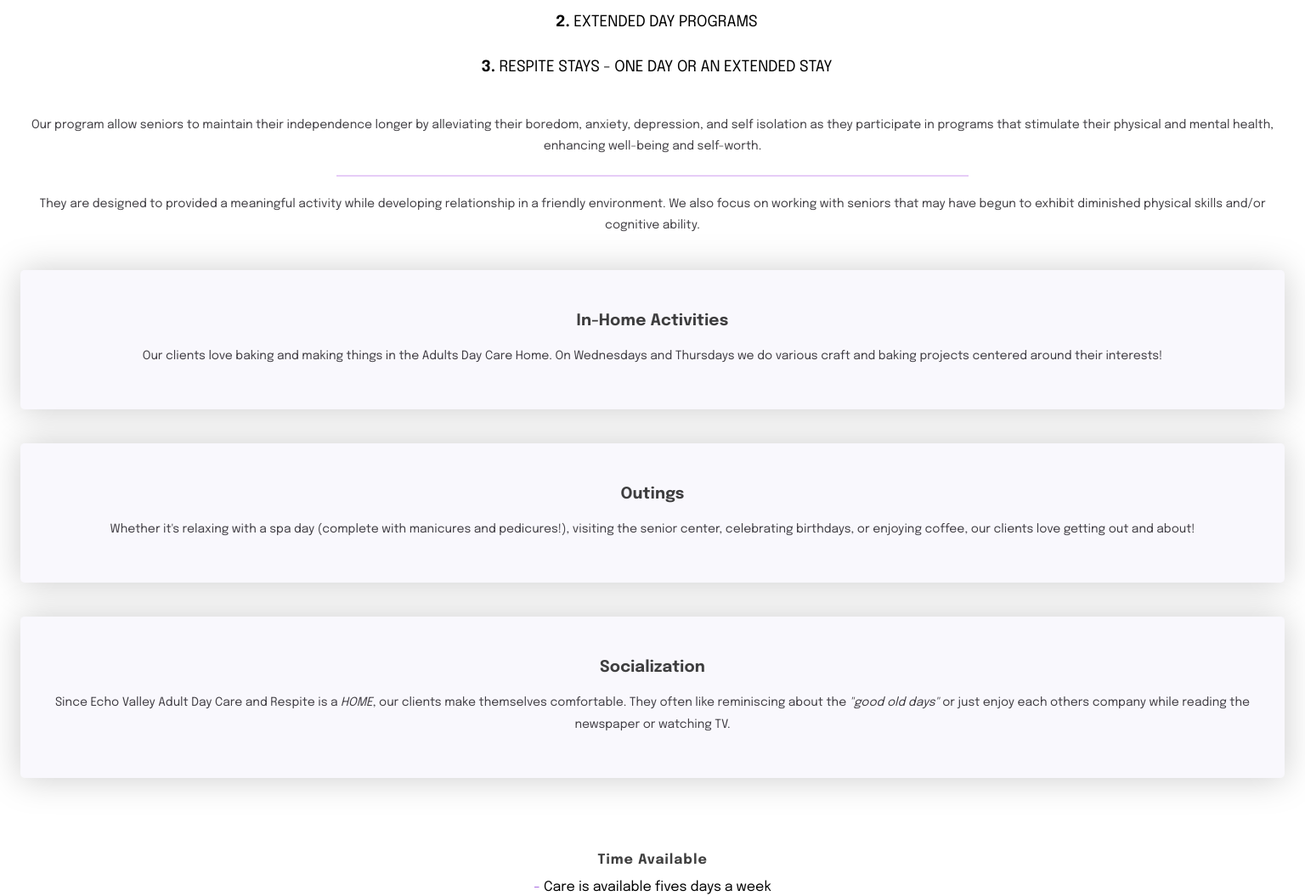
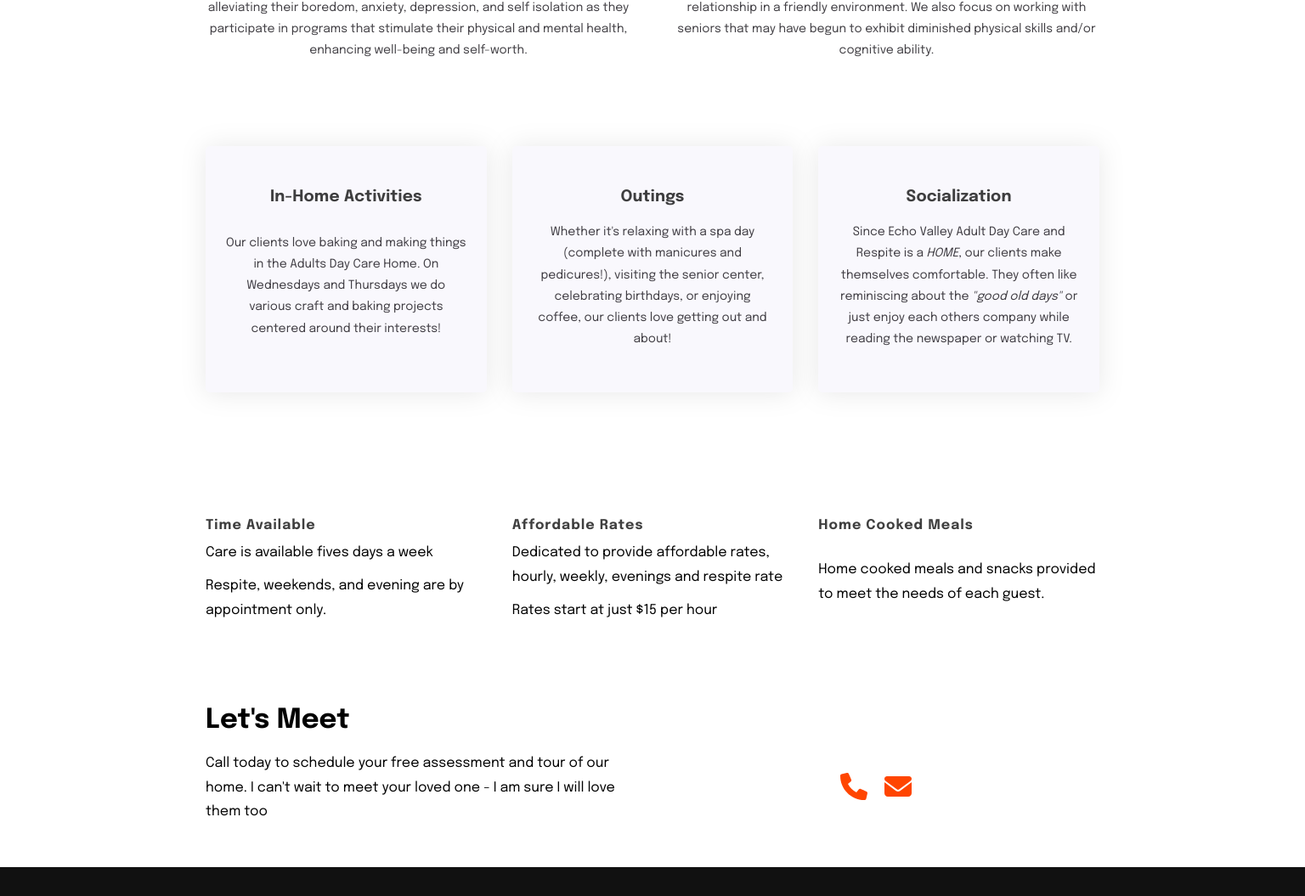
Before and after one commit to Nghuynh07/echovalley_daycare_and_respite, a website: page index.html in a window 1536 px wide. Shown: the part 1483-2538 px from the top of the page at 85% size. Drawn offline with Linux system fonts and the light colour scheme.

Commit message:
version 2

```diff
--- a/index.html
+++ b/index.html
@@ -82,6 +82,7 @@
               physical skills and/or cognitive ability.
             </p>
           </div>
+          <div class="activities__wrapper">
             <div class="activities">
               <h3 class="activities__heading">in-home activities</h3>
               <p class="services__text">
@@ -93,47 +94,42 @@
             <div class="activities">
               <h3 class="activities__heading">outings</h3>
               <p class="services__text">
-              Whether it's relaxing with a spa day (complete with manicures and
-              pedicures!), visiting the senior center, celebrating birthdays, or
-              enjoying coffee, our clients love getting out and about!
+                Whether it's relaxing with a spa day (complete with manicures
+                and pedicures!), visiting the senior center, celebrating
+                birthdays, or enjoying coffee, our clients love getting out and
+                about!
               </p>
             </div>
             <div class="activities">
               <h3 class="activities__heading">socialization</h3>
               <p class="services__text">
                 Since Echo Valley Adult Day Care and Respite is a
-              <em class="em">HOME</em>, our clients make themselves comfortable.
-              They often like reminiscing about the <em>"good old days"</em> or
-              just enjoy each others company while reading the newspaper or
-              watching TV.
+                <em class="em">HOME</em>, our clients make themselves
+                comfortable. They often like reminiscing about the
+                <em>"good old days"</em> or just enjoy each others company while
+                reading the newspaper or watching TV.
               </p>
+            </div>
           </div>
           <div class="infos">
             <div class="info">
               <h4 class="info__heading">time available</h4>
+              <p class="info__text">Care is available fives days a week</p>
               <p class="info__text">
-                <span>-</span> Care is available fives days a week
-              </p>
-              <p class="info__text">
-                <span>-</span> Respite, weekends, and evening are by appointment
-                only.
+                Respite, weekends, and evening are by appointment only.
               </p>
             </div>
             <div class="info">
               <h4 class="info__heading">affordable rates</h4>
               <p class="info__text">
-                <span>-</span>
                 Dedicated to provide affordable rates, hourly, weekly, evenings
                 and respite rate
               </p>
-              <p class="info__text">
-                <span>-</span> Rates start at just $15 per hour
-              </p>
+              <p class="info__text">Rates start at just $15 per hour</p>
             </div>
             <div class="info">
               <h4 class="info__heading">home cooked meals</h4>
               <p class="info__text">
-                <span>-</span>
                 Home cooked meals and snacks provided to meet the needs of each
                 guest.
               </p>
@@ -141,7 +137,7 @@
           </div>
         </div>
       </div>
-      <div class="about" id="about">
+      <!-- <div class="about" id="about">
         <div class="about__container">
           <h4 class="about__heading">about</h4>
           <p class="about__text">
@@ -150,14 +146,14 @@
             memory care communities. Her mother will tell you she knew at the
             age of 5 years old that she wanted to work with seniors. She and her
             husband purchased a large home on a 5 acre farm and asked if her
-            parents would join them on the <em>Family Farm</em> As a
+            parents would join them on the <em>Family Farm</em>. As a
             professional in the corporate world of long-term care, she wanted to
             develop a different and better option for seniors and their working
             spouses and children. She wanted to provide them an option that
             allowed them to have their loved ones stay at a home longer while
             giving them an engaging social environment, so that seniors would
             not need to be left at home, isolated, and unattended during 8-10
-            hours of work days. The Maple Falls senior is so underserved with a
+            hours of work days. The Maple Falls senior is so under-served with a
             lack of affordable resources for seniors and their families. Kris's
             husband, Ed, also a professional in longer care, her parents,
             Richard and Kathleen and her work together to create a loving,
@@ -166,7 +162,7 @@
             <em>Our family caring for your family</em>.
           </p>
         </div>
-      </div>
+      </div> -->
       <div class="contact" id="contact">
         <div class="contact__container">
           <h5 class="contact__heading">let's meet</h5>
--- a/sass/_layout.scss
+++ b/sass/_layout.scss
@@ -2,6 +2,10 @@
 // nav
 
 .nav {
+  @media (min-width: 90rem) {
+    max-width: calc(1440rem / 16);
+    margin: auto;
+  }
   &__container {
     padding: 0 var(--mobile-padding);
     min-height: 8vh;
@@ -69,13 +73,27 @@
         text-transform: uppercase;
       }
     }
+    @media (min-width: 90rem) and (prefers-reduced-motion: no-preference) {
+      &:hover {
+        will-change: transform;
+        transition: transform 250ms cubic-bezier(0.23, 1, 0.32, 1);
+        transform: scale(1.2);
+      }
+    }
   }
 }
 
 .hero {
+  @media (min-width: 90rem) {
+    max-width: 1100px;
+    margin: auto;
+  }
   &__container {
     display: grid;
     row-gap: 30px;
+    @media (min-width: 48rem) {
+      row-gap: 40px;
+    }
   }
 
   &__img {
@@ -96,11 +114,21 @@
   }
 }
 
+.main {
+  @media (min-width: 90rem) {
+    max-width: 1100px;
+    margin: auto;
+  }
+}
+
 .services {
   &__container {
     padding: 3rem var(--mobile-padding);
     display: grid;
     row-gap: 40px;
+    @media (min-width: 48rem) {
+      row-gap: 70px;
+    }
   }
 
   &__programs {
@@ -111,6 +139,11 @@
   &__infos {
     display: grid;
     row-gap: 20px;
+    @media (min-width: 48rem) {
+      grid-template-columns: repeat(auto-fit, minmax(330px, 1fr));
+      row-gap: 0;
+      column-gap: 50px;
+    }
   }
 
   &__line {
@@ -118,6 +151,20 @@
     width: 50%;
     background-color: rgba(#8300d4, 0.2);
     margin: auto;
+    @media (min-width: 48rem) {
+      display: none;
+    }
+  }
+
+  .activities__wrapper {
+    display: grid;
+    row-gap: 40px;
+    @media (min-width: 48rem) {
+      grid-template-columns: repeat(auto-fit, minmax(320px, 1fr));
+      row-gap: 30px;
+      column-gap: 30px;
+      padding: 30px 0;
+    }
   }
 
   .activities {
@@ -126,13 +173,17 @@
     display: grid;
     row-gap: 20px;
     border-radius: 5px;
-    filter: drop-shadow(0 1px 20px rgba(0 0 0 / 0.2));
+    filter: drop-shadow(0 1px 15px rgba(0 0 0 / 0.09));
   }
 
   .infos {
     display: grid;
     row-gap: 30px;
     margin-top: 3rem;
+    @media (min-width: 48rem) {
+      grid-template-columns: repeat(auto-fit, minmax(320px, 1fr));
+      column-gap: 30px;
+    }
     .info {
       display: grid;
       row-gap: 10px;
@@ -153,6 +204,9 @@
     padding: 50px var(--mobile-padding);
     display: grid;
     row-gap: 20px;
+    @media (min-width: 48rem) {
+      grid-template-columns: repeat(2, 1fr);
+    }
   }
 
   &__infos {
--- a/sass/_typography.scss
+++ b/sass/_typography.scss
@@ -6,6 +6,9 @@
     text-transform: uppercase;
     line-height: 1.5;
     color: $dark-clr;
+    @media (min-width: 48rem) {
+      font-size: clamp(2rem, 0.2857rem + 3.5714vw, 3.5rem);
+    }
   }
   &__text {
     font-size: $sm-font;
@@ -29,6 +32,9 @@
     opacity: 0.75;
     font-size: $sm-font;
     color: $dark-clr;
+    @media (min-width: 48rem) {
+      //   text-align: left;
+    }
   }
 
   &__program {
@@ -56,12 +62,20 @@
       letter-spacing: 1px;
       opacity: 0.75;
       text-align: center;
+      @media (min-width: 48rem) {
+        text-align: left;
+      }
     }
     &__text {
+      display: flex;
       text-align: center;
       position: relative;
       font-size: var(--14);
-      span {
+      gap: 10px;
+      @media (min-width: 48rem) {
+        text-align: left;
+      }
+      div {
         width: 10px;
         height: 10px;
         color: $primary-clr;
@@ -86,15 +100,30 @@
     font-size: 24px;
     text-transform: capitalize;
     text-align: center;
+    @media (min-width: 48rem) {
+      grid-column: 1 / -1;
+      text-align: left;
+      font-size: clamp(1.5rem, 0.9286rem + 1.1905vw, 2rem);
+    }
   }
 
   &__text {
     text-align: center;
+    @media (min-width: 48rem) {
+      text-align: left;
+    }
   }
 
   &__link {
+    @media (min-width: 90rem) and (prefers-reduced-motion: no-preference) {
+      &:hover {
+        transition: transform 100ms cubic-bezier(0.23, 1, 0.32, 1);
+        transform: translateY(-5px);
+      }
+    }
     svg {
       width: 2rem;
+      pointer-events: none;
     }
     path {
       fill: orangered;
@@ -107,17 +136,28 @@
     font-size: 32px;
     text-align: center;
     text-transform: uppercase;
+    // @media (min-width: 48rem) {
+    //   grid-column: 1 / -1;
+    //   text-align: left;
+    // }
   }
   &__subheading {
     font-size: 20px;
     text-align: center;
     text-transform: uppercase;
     letter-spacing: 2px;
+    // @media (min-width: 48rem) {
+    //   grid-column: 1 / -1;
+    //   text-align: left;
+    // }
   }
 
   &__text {
     font-size: $reg-font;
     text-transform: capitalize;
     text-align: center;
+    // @media (min-width: 48rem) {
+    //   text-align: left;
+    // }
   }
 }
```
Also changed, not shown: css/main.css, 1 other file. Lines whose indentation alone changed are shown as unchanged.
